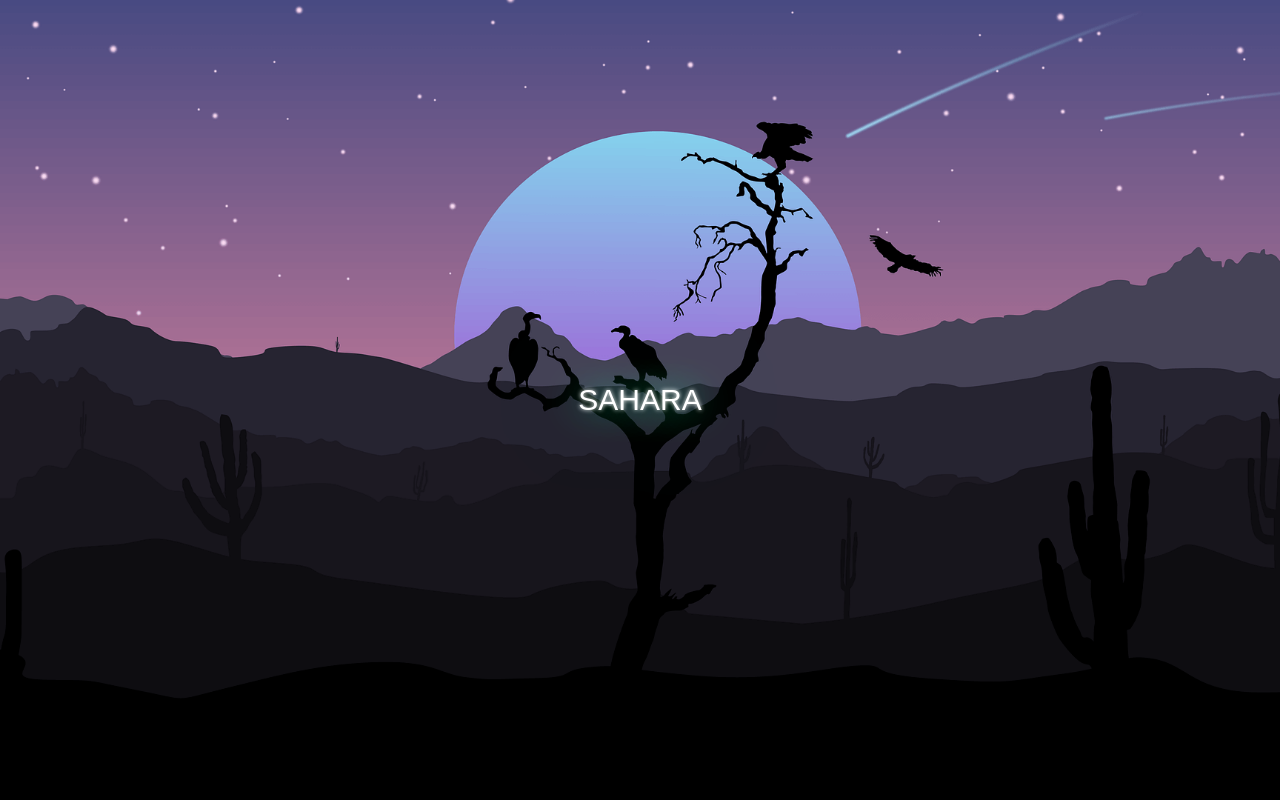
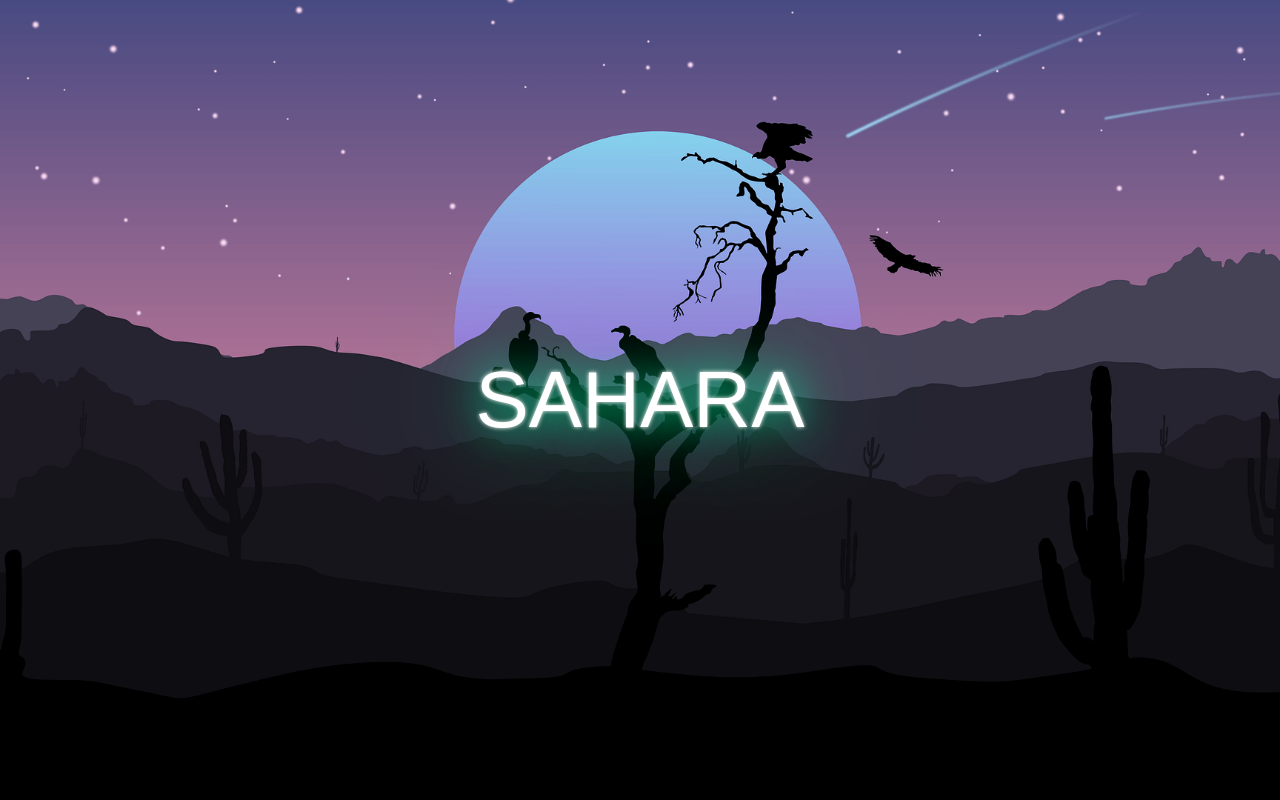
Before and after one commit to gildydtjd/Sahara, a React (Create React App) app: page / in a window 1280 px wide. Shown: the top 800 px of the page. Built offline with nearby package versions, Linux system fonts and the light colour scheme.

Commit message:
Feat: attachment 오류 수정

```diff
--- a/src/components/info/Info.tsx
+++ b/src/components/info/Info.tsx
@@ -3,22 +3,6 @@ import styled from 'styled-components';
 import useScrollFadeIn from '../../hooks/useScrollFadeIn';
 import { neon } from '../../styles/style';
 import PhotoBook from '../photo/PhotoBook';
-
-const SaharaBox = styled.div`
-  background-image: url('/assets/img/sahara3.png');
-  position: fixed;
-  display: block;
-  top: 0;
-  left: 0;
-  width: 100%;
-  height: 100%;
-  background-size: cover;
-  background-position: center center;
-
-  @media screen and (max-width: 628px) {
-    background-image: url('/assets/img/sahara6.jpg');
-  }
-`;
 
 const InfoBox = styled.div`
   height: 100vh;
@@ -37,6 +21,7 @@ const InfoBox = styled.div`
     height: 100vh;
   }
   @media screen and (max-width: 1524px) {
+    display: block;
     height: 100%;
   }
 `;
@@ -49,9 +34,13 @@ const LogoSpan = styled.span`
   padding: 10px 20px;
 
   @media screen and (max-width: 1524px) {
-    font-size: 30px;
+    font-size: 80px;
     margin: 0;
     padding: 0;
+  }
+
+  @media screen and (max-width: 768px) {
+    font-size: 30px;
   }
 `;
 
@@ -86,7 +75,6 @@ const InfoRight = styled.div`
 function Info() {
   return (
     <>
-      <SaharaBox />
       <InfoBox>
         <div className="logoDiv">
           <LogoSpan {...useScrollFadeIn('left', 1, 0)}>SAHARA</LogoSpan>
--- a/src/pages/Sahara.tsx
+++ b/src/pages/Sahara.tsx
@@ -2,15 +2,30 @@ import React from 'react';
 import styled from 'styled-components';
 import Info from '../components/info/Info';
 
-const SaharaContainer = styled.div`
-  height: 100%;
+const SaharaBox = styled.div`
+  ::before {
+    content: ' ';
+    display: block;
+    background-image: url('/assets/img/sahara3.png');
+    background-repeat: no-repeat;
+    background-position: center;
+    background-size: cover;
+    height: 100vh;
+    width: 100vw;
+    top: 0;
+    bottom: 0;
+    left: 0;
+    right: 0;
+    position: fixed;
+    z-index: -10; // This is pretty important.
+  }
 `;
 
 function Sahara() {
   return (
-    <SaharaContainer>
+    <SaharaBox>
       <Info />
-    </SaharaContainer>
+    </SaharaBox>
   );
 }
 
```
